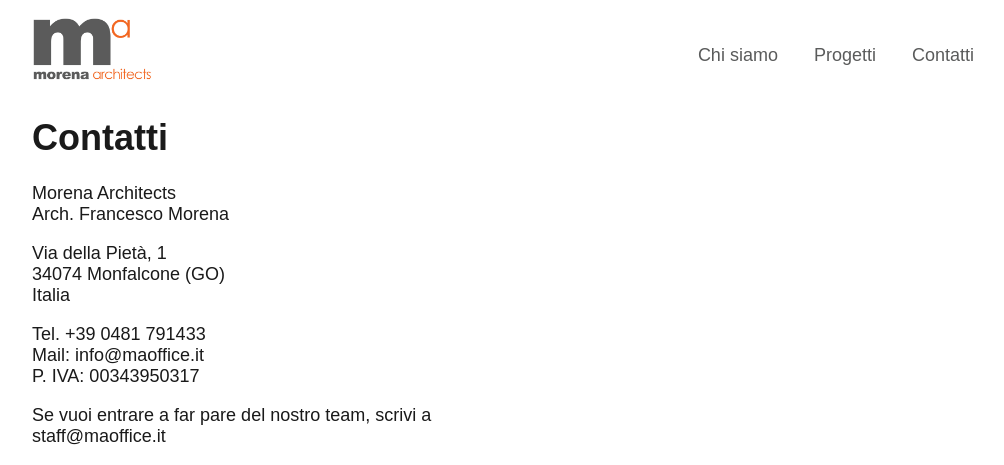
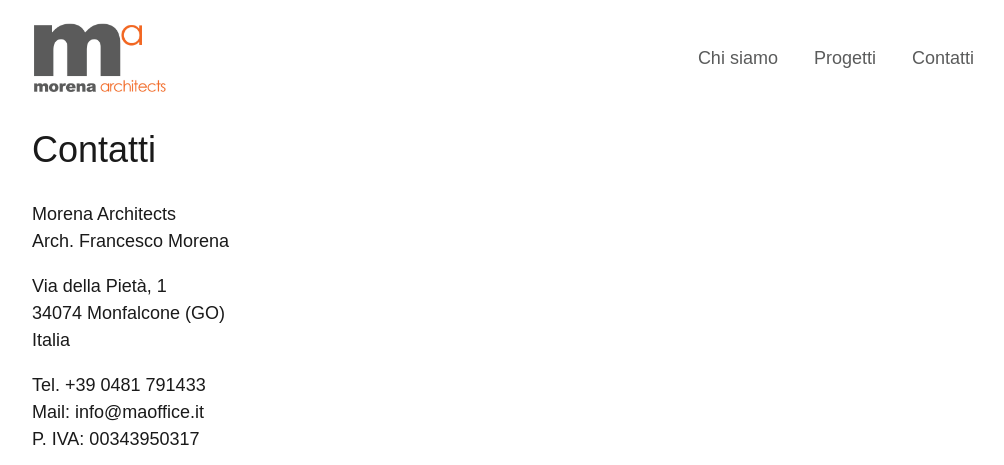
Before and after one commit to xmamo/maoffice, a Jekyll site: the page built from contatti.md, in a window 1280 px wide. Shown: the top 465 px of the page, without its empty margins (128-1132 px from the left). Built offline with Jekyll 4.4.1, drawn with Linux system fonts in a browser that asks for light colours; our own code applies the rules of GitHub Pages for plain Markdown files; grey boxes are pictures that could not be loaded.

Commit message:
Update style

```diff
--- a/_includes/layout.html
+++ b/_includes/layout.html
@@ -1,5 +1,5 @@
 <!DOCTYPE html>
-<html lang="it">
+<html lang="it" xmlns="http://www.w3.org/1999/xhtml">
   <head>
     <meta charset="UTF-8" />
     <meta name="viewport" content="width=device-width, initial-scale=1" />
@@ -10,12 +10,12 @@
   </head>
 
   <body>
-    <nav style="display: flex; gap: 1em; justify-content: space-between;">
+    <nav id="main-navbar">
       <a href="{{ site.baseurl }}{% link index.html %}">
-        <img src="{{ site.baseurl }}{% link assets/images/logo.jpg %}" height="64" alt="Morena Architects logo" />
+        <img src="{{ site.baseurl }}{% link assets/images/logo.jpg %}" alt="Morena Architects logo" id="main-logo" />
       </a>
 
-      <menu id="main-menu">
+      <menu>
         <li>
           <a href="{{ site.baseurl }}{% link chi-siamo.md %}" class="menu-link">Chi siamo</a>
         </li>
--- a/assets/style.scss
+++ b/assets/style.scss
@@ -6,15 +6,25 @@
 *,
 *::before,
 *::after {
-  box-sizing: content-box;
+  box-sizing: border-box;
 }
 
 body {
-  margin: 1em auto;
+  box-sizing: content-box;
+  margin: 0 auto;
+  padding: 1em;
   max-width: 960px;
   color: hsl(0, 0%, 10%);
-  line-height: 1.5;
-  font: (1em * (18px / 16px)) sans-serif;
+  font: #{1em * (18px / 16px)}/1.5 sans-serif;
+}
+
+h1,
+h2,
+h3,
+h4,
+h5,
+h6 {
+  font-weight: normal;
 }
 
 a {
@@ -29,6 +39,10 @@
 img {
   display: block;
   max-width: 100%;
+}
+
+iframe {
+  border: none;
 }
 
 // Menu
@@ -58,10 +72,19 @@
 
 @keyframes carousel-item-animation {}
 
-// Main menu
+// Main navigation bar
 
-#main-menu {
-  a {
+#main-navbar {
+  display: flex;
+  gap: 2em;
+  justify-content: space-between;
+  align-items: center;
+
+  .menu {
+    margin: 0;
+  }
+
+  .menu-link {
     color: #5A5B5B;
 
     &:hover {
@@ -69,3 +92,7 @@
     }
   }
 }
+
+#main-logo {
+  height: 4em;
+}
--- a/contatti.md
+++ b/contatti.md
@@ -14,4 +14,4 @@
 Se vuoi entrare a far pare del nostro team, scrivi a \
 staff@maoffice.it
 
-<iframe width="640" height="480" allow="fullscreen" src="https://maps.google.com/?cid=11905058789974441088&t=k&output=embed" style="border: 0;"></iframe>
+<iframe width="640" height="480" allow="fullscreen" src="https://maps.google.com/?cid=11905058789974441088&t=k&output=embed"></iframe>
```
Also changed, not shown: 404.md (+1 -5 lines).
